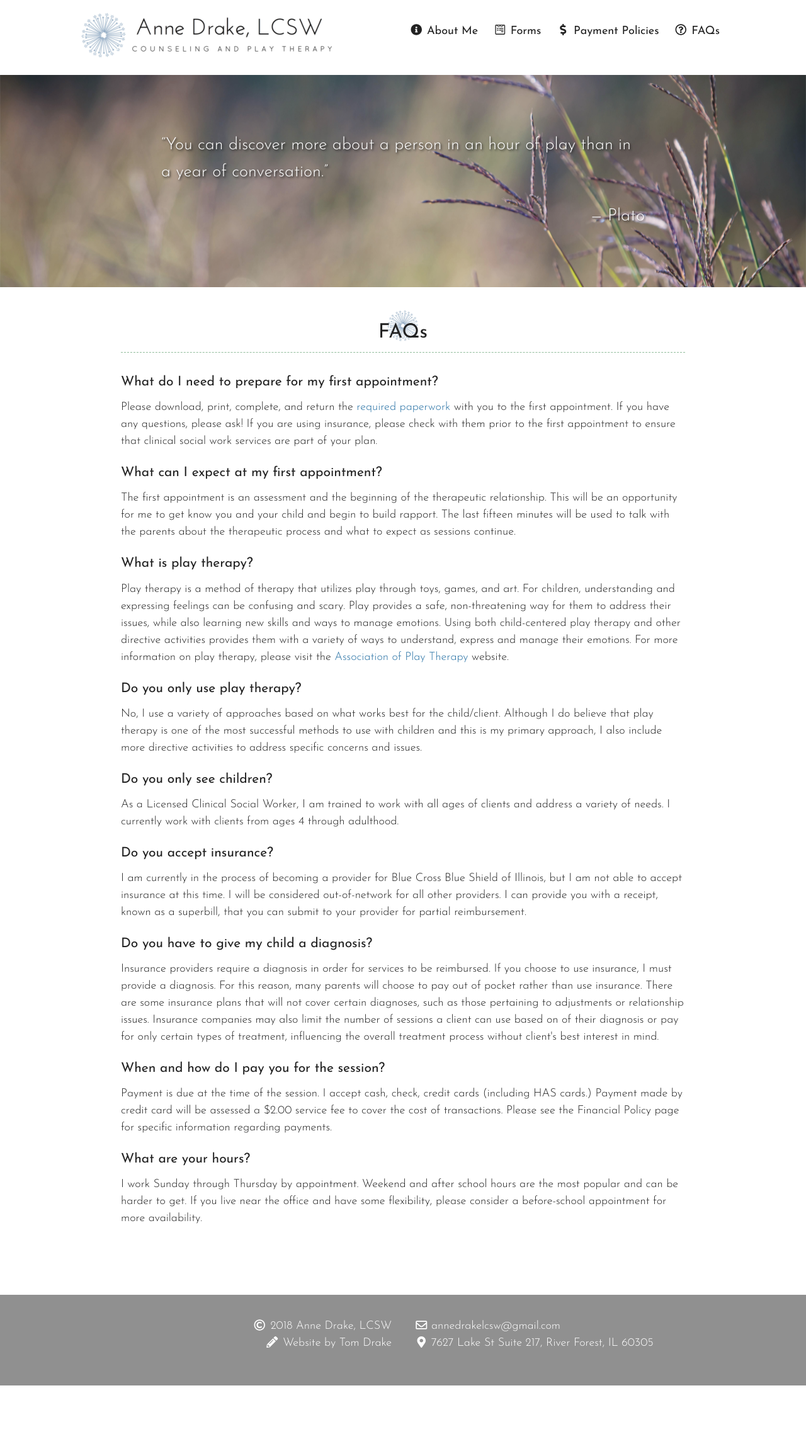
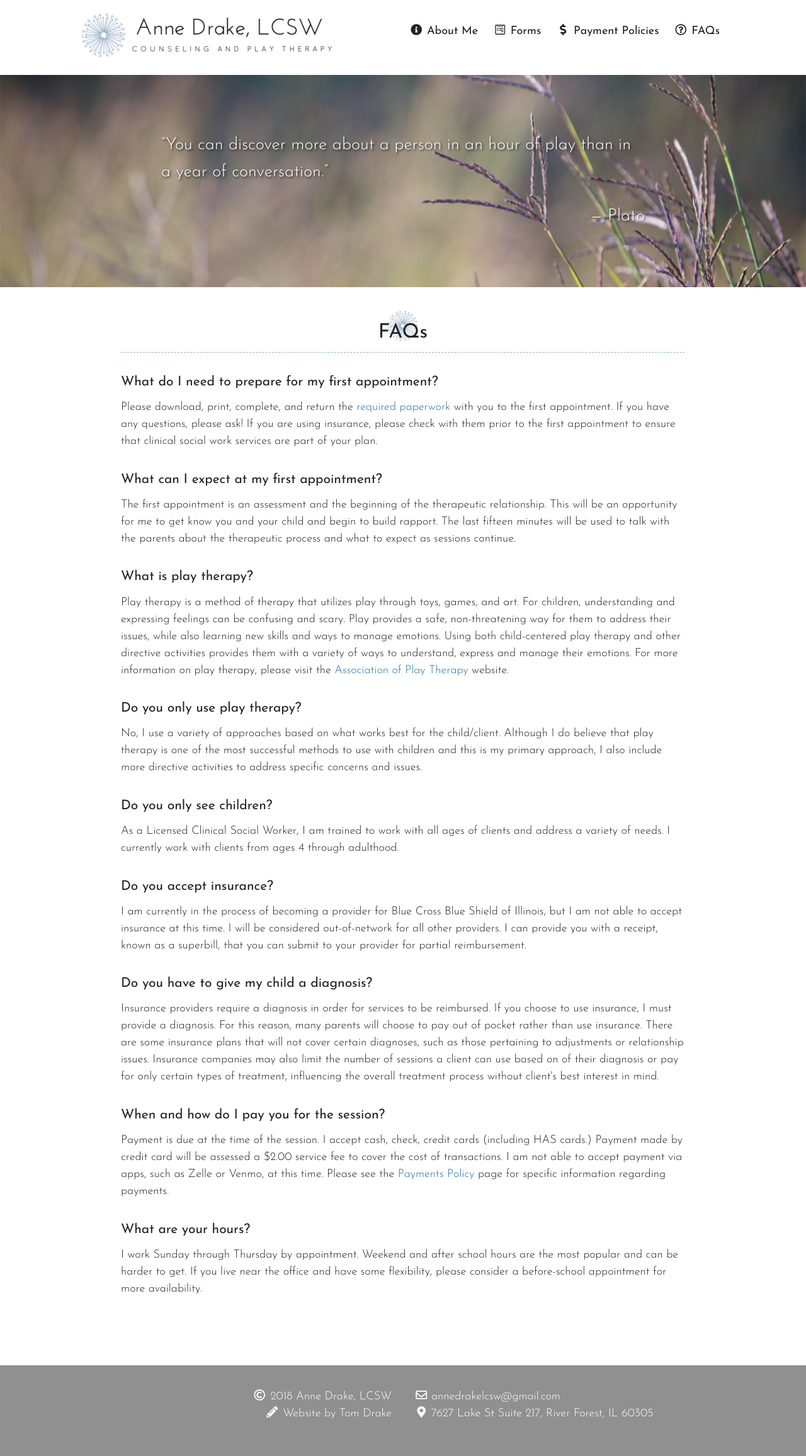
Before and after one commit to tddrake485/tddrake485.github.io, a Jekyll site: the page built from faqs.html, in a window 1280 px wide. Shown: the whole page at 63% size. Built offline with Jekyll 4.4.1, drawn with Linux system fonts in a browser that asks for light colours; nearby versions of some CDN libraries; before the commit the page ends 2200 px from its top, so only the background shows below that.

Commit message:
additional payment information

```diff
--- a/_data/faqs.yml
+++ b/_data/faqs.yml
@@ -5,7 +5,7 @@
   answer: The first appointment is an assessment and the beginning of the therapeutic relationship. This will be an opportunity for me to get know you and your child and begin to build rapport. The last fifteen minutes will be used to talk with the parents about the therapeutic process and what to expect as sessions continue.
 
 - question: What is play therapy?
-  answer: Play therapy is a method of therapy that utilizes play through toys, games, and art. For children, understanding and expressing feelings can be confusing and scary. Play provides a safe, non-threatening way for them to address their issues, while also learning new skills and ways to manage emotions. Using both child-centered play therapy and other directive activities provides them with a variety of ways to understand, express and manage their emotions. For more information on play therapy, please visit the <a href="http://http://www.a4pt.org/" target="_blank">Association of Play Therapy</a> website.
+  answer: Play therapy is a method of therapy that utilizes play through toys, games, and art. For children, understanding and expressing feelings can be confusing and scary. Play provides a safe, non-threatening way for them to address their issues, while also learning new skills and ways to manage emotions. Using both child-centered play therapy and other directive activities provides them with a variety of ways to understand, express and manage their emotions. For more information on play therapy, please visit the <a href="http://www.a4pt.org/" target="_blank">Association of Play Therapy</a> website.
 
 - question: Do you only use play therapy?
   answer: No, I use a variety of approaches based on what works best for the child/client. Although I do believe that play therapy is one of the most successful methods to use with children and this is my primary approach, I also include more directive activities to address specific concerns and issues.
@@ -20,7 +20,7 @@
   answer: Insurance providers require a diagnosis in order for services to be reimbursed. If you choose to use insurance, I must provide a diagnosis. For this reason, many parents will choose to pay out of pocket rather than use insurance. There are some insurance plans that will not cover certain diagnoses, such as those pertaining to adjustments or relationship issues. Insurance companies may also limit the number of sessions a client can use based on of their diagnosis or pay for only certain types of treatment, influencing the overall treatment process without client's best interest in mind.
 
 - question: When and how do I pay you for the session?
-  answer: Payment is due at the time of the session. I accept cash, check, credit cards (including HAS cards.) Payment made by credit card will be assessed a $2.00 service fee to cover the cost of transactions. Please see the Financial Policy page for specific information regarding payments.
+  answer: Payment is due at the time of the session. I accept cash, check, credit cards (including HAS cards.) Payment made by credit card will be assessed a $2.00 service fee to cover the cost of transactions. I am not able to accept payment via apps, such as Zelle or Venmo, at this time. Please see the <a href="payments.html">Payments Policy</a> page for specific information regarding payments.
 
 - question: What are your hours?
   answer: I work Sunday through Thursday by appointment. Weekend and after school hours are the most popular and can be harder to get. If you live near the office and have some flexibility, please consider a before-school appointment for more availability.
--- a/_sass/type.scss
+++ b/_sass/type.scss
@@ -46,7 +46,7 @@
 }
 
 p + h3 {
-  margin-top: 1em;
+  margin-top: 1.5em;
 }
 
 p:last-child {
--- a/payments.html
+++ b/payments.html
@@ -91,3 +91,8 @@
   <h3>Debit/Credit Card</h3>
   <p>It is required that a debit/credit card is kept on file. All debit/credit card information is kept securely. Regular session fees <strong>will not</strong> be charged to this card without your permission.</p>
 </section>
+<section>
+  <h2>Additional Payment Information</h2>
+  <p>The information on this page is available as a PDF from the <a href="forms.html">Forms</a> page.</p>
+  <p>Refer to the <a href="faqs.html">FAQs</a> page for more information about making payments.</p>
+</section>
```
